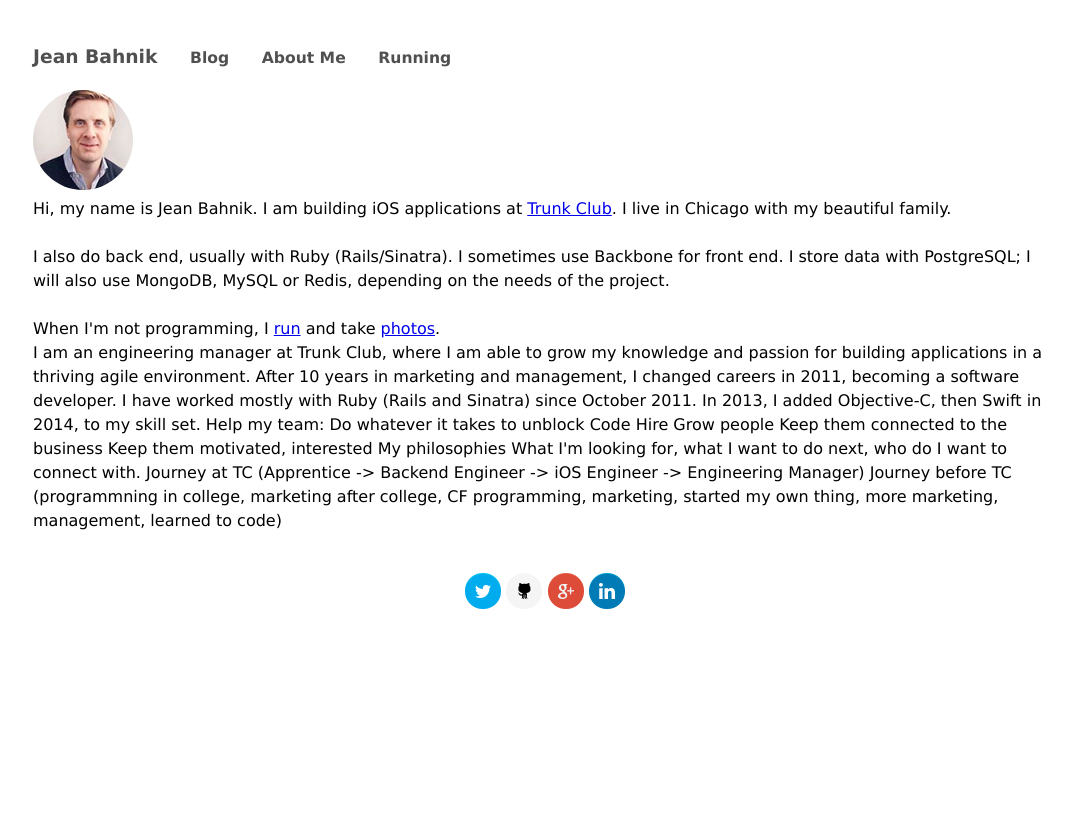
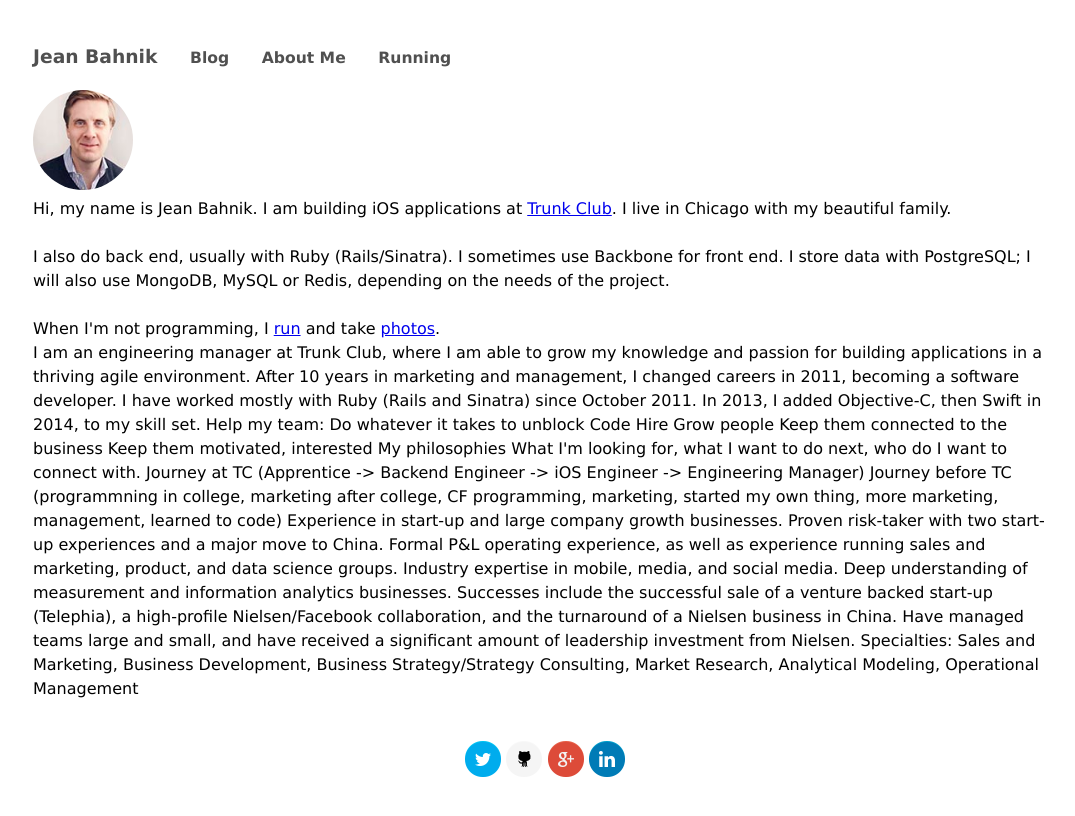
Before and after one commit to jeanbahnik/jeanbahnik.github.io, a Jekyll site: the page built from about/index.html, in a window 1280 px wide. Shown: the top 816 px of the page, without its empty margins (95-1170 px from the left). Built offline with Jekyll 4.4.1, drawn with Linux system fonts in a browser that asks for light colours.

Commit message:
adding example

```diff
--- a/about/index.html
+++ b/about/index.html
@@ -29,3 +29,7 @@
 
 Journey at TC (Apprentice -> Backend Engineer -> iOS Engineer -> Engineering Manager)
 Journey before TC (programmning in college, marketing after college, CF programming, marketing, started my own thing, more marketing, management, learned to code)
+
+
+Experience in start-up and large company growth businesses. Proven risk-taker with two start-up experiences and a major move to China. Formal P&L operating experience, as well as experience running sales and marketing, product, and data science groups. Industry expertise in mobile, media, and social media. Deep understanding of measurement and information analytics businesses. Successes include the successful sale of a venture backed start-up (Telephia), a high-profile Nielsen/Facebook collaboration, and the turnaround of a Nielsen business in China. Have managed teams large and small, and have received a significant amount of leadership investment from Nielsen.
+Specialties: Sales and Marketing, Business Development, Business Strategy/Strategy Consulting, Market Research, Analytical Modeling, Operational Management
```
